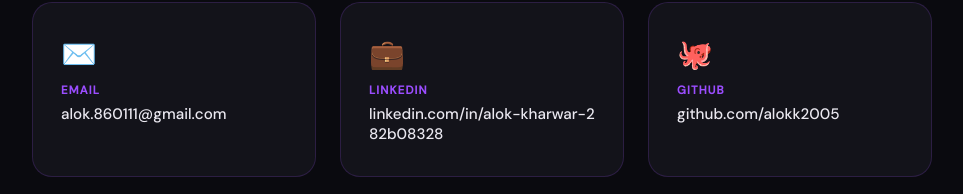
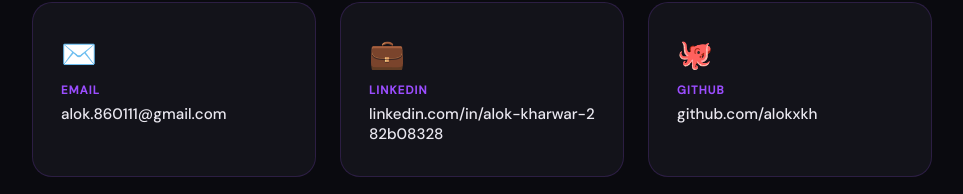
Before and after one commit to alokxkh/my-portfolio, a React (Vite) app in the folder frontend/: page / in a window 1280 px wide. Shown: the part 5060-5254 px from the top of the page, without its empty margins (158-1121 px from the left). Built offline with nearby package versions, Linux system fonts and the light colour scheme.

Commit message:
update details

```diff
--- a/frontend/src/App.jsx
+++ b/frontend/src/App.jsx
@@ -312,7 +312,7 @@
             >
               <span className="contact-icon">🐙</span>
               <span className="contact-label">GitHub</span>
-              <span className="contact-value">github.com/alokk2005</span>
+              <span className="contact-value">github.com/alokxkh</span>
             </a>
           </div>
         </section>
```
